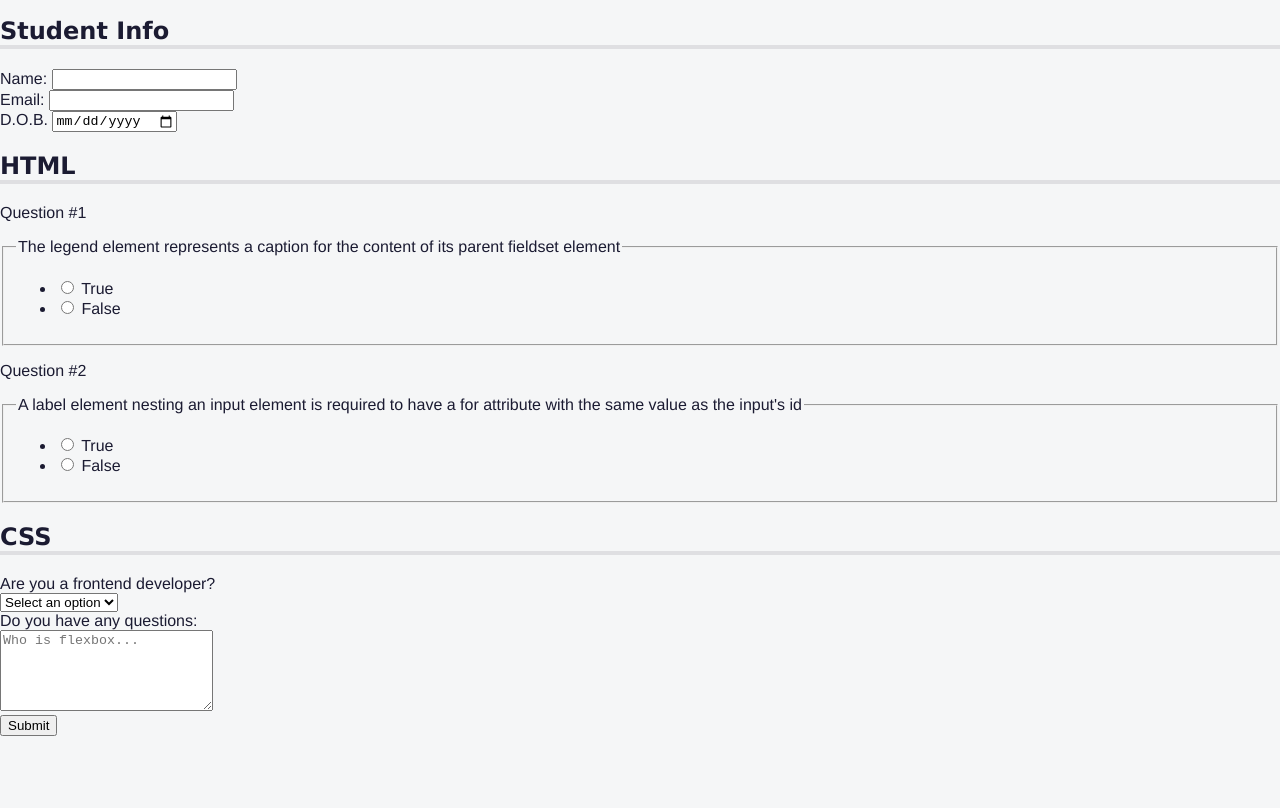
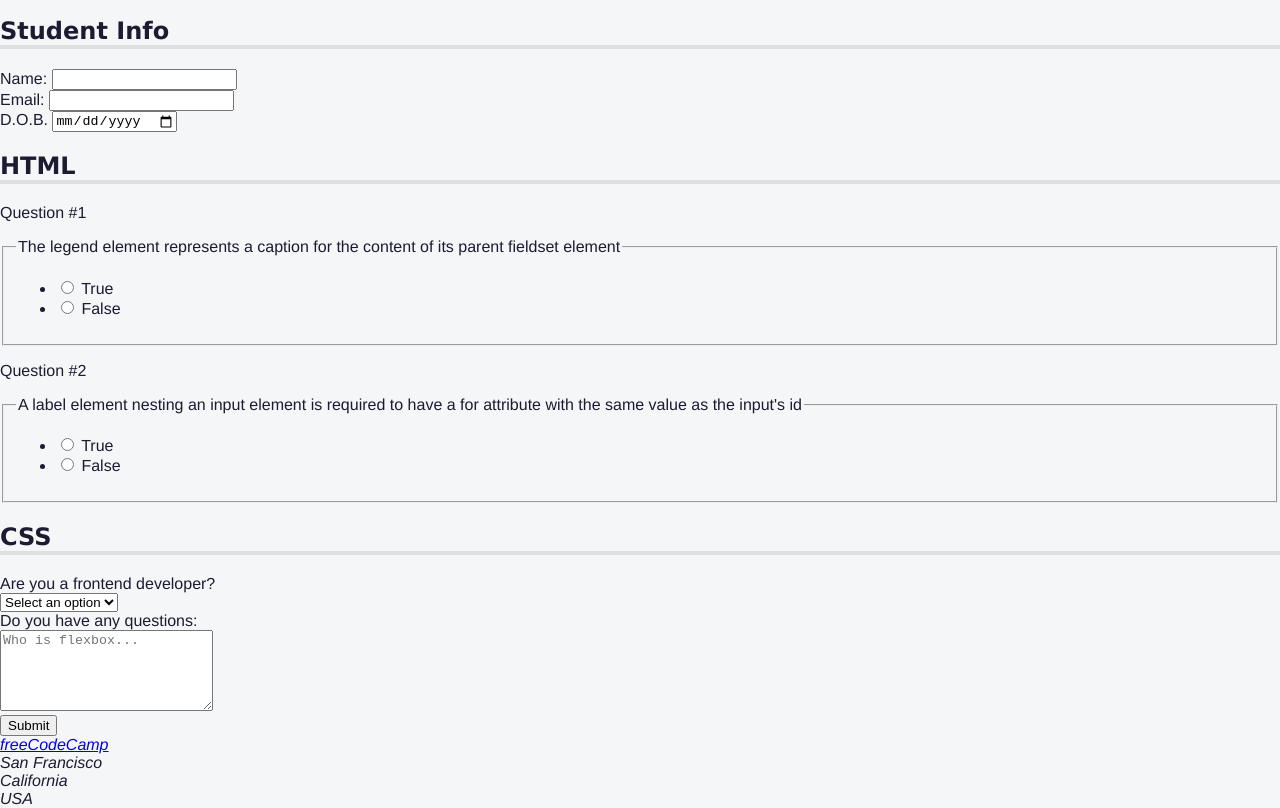
Before and after one commit to JudeTerrell17/survey, a plain HTML site: page index.html in a window 1280 px wide. Shown: the part 53-861 px from the top of the page. Before the commit the page ends 800 px from the top, so only its background shows below. Drawn offline with Linux system fonts and the light colour scheme.

Commit message:
UDPATE INDEX.HTML

```diff
--- a/index.html
+++ b/index.html
@@ -109,6 +109,13 @@
         <button type="submit">Submit</button>
       </form>
     </main>
-
+    <footer>
+      <address>
+        <a href="https://freecodecamp.org">freeCodeCamp</a><br />
+        San Francisco<br />
+        California<br />
+        USA
+      </address>
+    </footer>
   </body>
 </html>
```
